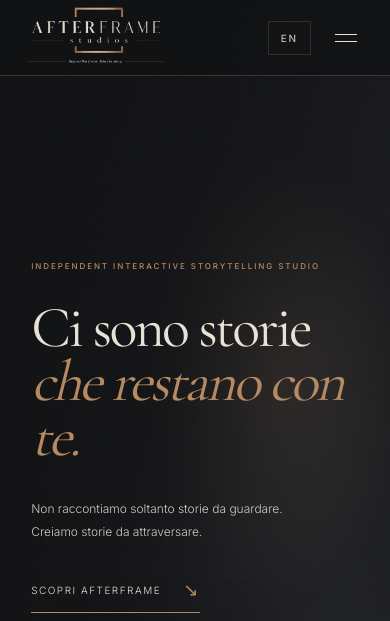
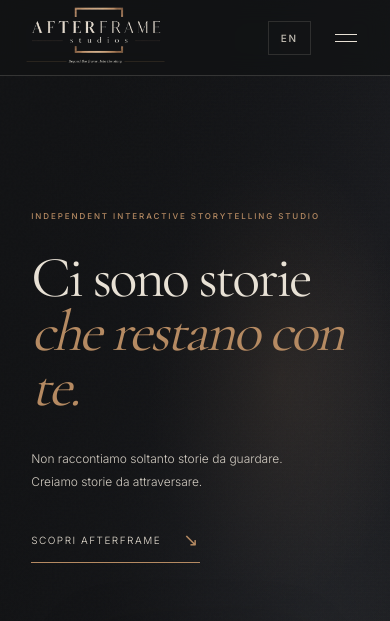
Before and after one commit to afterframe-studios/afterframe-studios.github.io, a plain HTML site: page index.html in a window 390 px wide. Shown: the top 621 px of the page. Drawn offline with nearby package versions, Linux system fonts and the light colour scheme.

Commit message:
Update styles.css
fixed a layout bug on mobile devices

```diff
--- a/css/styles.css
+++ b/css/styles.css
@@ -324,3 +324,10 @@ body::after{
 :where(a,button,input,select,textarea,[tabindex]):focus-visible{outline:2px solid var(--bronze);outline-offset:4px}
 input::placeholder,textarea::placeholder{color:#b8b1a7;opacity:1}
 @media(prefers-reduced-motion:reduce){html{scroll-behavior:auto}.skip-link{transition:none}.hero-video{visibility:hidden}}
+
+
+/* v0.7.11 — mobile Hero spacing refinement */
+@media (max-width:520px) {
+  /* Lift the Hero text block to keep the CTA clear of the video frame. */
+  .hero-content { transform: translateY(-50px); }
+}
```
